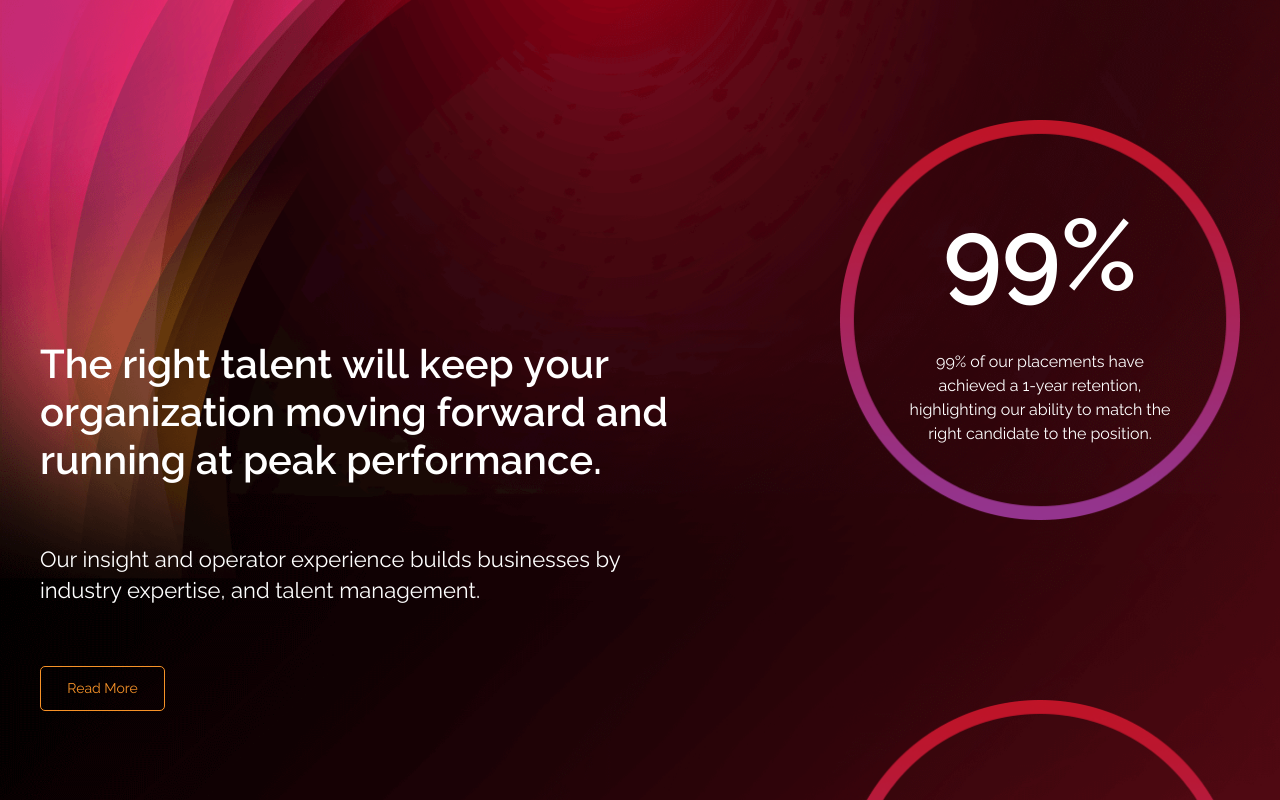
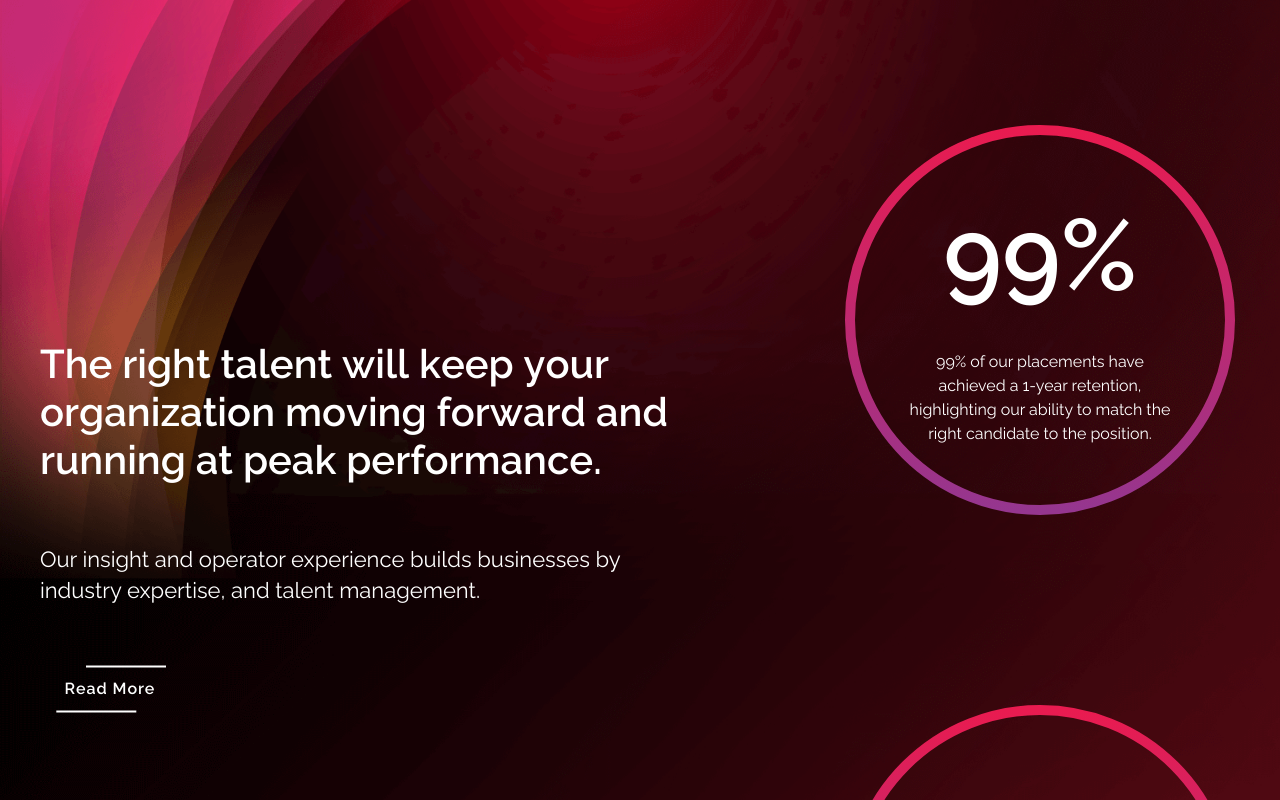
Before and after one commit to demo11webiste/roo-company, a Next.js app: page /roo-search in a window 1280 px wide. Shown: the part 880-1680 px from the top of the page. Built offline with nearby package versions, Linux system fonts and the light colour scheme.

Commit message:
little fixed

```diff
--- a/components/RollOverButton/rollover.module.scss
+++ b/components/RollOverButton/rollover.module.scss
@@ -1,6 +1,7 @@
 .main {
   height: 45px;
   min-width: 140px;
+  width: fit-content;
   padding-inline: 20px;
   letter-spacing: 1px;
   font-size: 16px;
@@ -35,7 +36,7 @@
   top: 50%;
   height: 100%;
   width: 100%;
-  z-index: -1;
+  // z-index: -1;
   overflow: visible;
   :nth-child(1) {
     stroke-dasharray: 80, 340;
--- a/components/RooSearch/RooSearch.tsx
+++ b/components/RooSearch/RooSearch.tsx
@@ -9,6 +9,8 @@ import useGsapContext from "@/hooks/useGsapContext";
 import useLayout from "@/hooks/useLayout";
 import { animation } from "./animation";
 import SplitType from "split-type";
+import SvgGradient from "../SvgGradient/SvgGradient";
+import RollOverButton from "../RollOverButton/RollOverButton";
 
 const RooSearch = () => {
   //references
@@ -53,7 +55,9 @@ const RooSearch = () => {
                   Our insight and operator experience builds businesses by
                   industry expertise, and talent management.
                 </p>
-                <button className="content-head-button">Read More</button>
+                <div className="content-head-button">
+                  <RollOverButton>Read More</RollOverButton>
+                </div>
               </div>
               {contentData.map(({ desc, title }, i) => {
                 return (
@@ -68,7 +72,10 @@ const RooSearch = () => {
               {circleData.map(({ desc, title }, i) => {
                 return (
                   <div key={i} className={`${s.circle} circle-${i}`}>
-                    <div className={`border-${i}`} />
+                    <svg>
+                      <SvgGradient />
+                      <circle className={`border-${i}`} />
+                    </svg>
                     <h1 className={`circle-content-${i}`}>{title}</h1>
                     <p className={`circle-content-${i}`}>{desc}</p>
                   </div>
@@ -136,6 +143,7 @@ const RooSearch = () => {
           </div>
         </div>
       </section>
+
       <Footer />
     </>
   );
--- a/components/RooSearch/animation.ts
+++ b/components/RooSearch/animation.ts
@@ -42,8 +42,9 @@ export const animation = (heading: Heading) => {
           duration: 2,
         },
       })
-      .from(".border-0", {
-        clipPath: "circle(0% at 0 0)",
+      .to(`.border-0`, {
+        strokeDashoffset: 0,
+        duration: 1,
       })
       .from(
         heading.contentHeading.lines,
@@ -75,8 +76,9 @@ export const animation = (heading: Heading) => {
             duration: 2,
           },
         })
-        .from(`.border-${i + 1}`, {
-          clipPath: "circle(0% at 0 0)",
+        .to(`.border-${i + 1}`, {
+          strokeDashoffset: 0,
+          duration: 1,
         })
         .from(`.circle-content-${i + 1}`, { opacity: 0 }, "<0.3")
         .from(`.content-box-heading-${i}`, { opacity: 0 }, "<0.4")
@@ -158,8 +160,9 @@ export const animation = (heading: Heading) => {
             duration: 2,
           },
         })
-        .from(`.border-${i}`, {
-          clipPath: "circle(0% at 0 0)",
+        .to(`.border-${i + 1}`, {
+          strokeDashoffset: 0,
+          duration: 1,
         })
         .from(`.circle-content-${i}`, { opacity: 0 }, "<0.3");
     }
--- a/components/RooSearch/search.module.scss
+++ b/components/RooSearch/search.module.scss
@@ -96,16 +96,16 @@
     }
   }
 
-  button {
-    border: 1px solid var(--secondary);
-    background: transparent;
-    color: var(--secondary);
-    width: 125px;
-    border-radius: 5px;
-    height: 45px;
-    font-size: toRem(14);
-    line-height: calc(toRem(14) * 1.5);
-  }
+  // button {
+  //   border: 1px solid var(--secondary);
+  //   background: transparent;
+  //   color: var(--secondary);
+  //   width: 125px;
+  //   border-radius: 5px;
+  //   height: 45px;
+  //   font-size: toRem(14);
+  //   line-height: calc(toRem(14) * 1.5);
+  // }
 }
 
 .contentGrid {
@@ -160,20 +160,43 @@
   align-items: center;
   justify-content: center;
 
+  svg {
+    position: absolute;
+    height: 100%;
+    width: 100%;
+    inset: 0;
+    circle {
+      r: 117;
+      stroke: url("#linear");
+      fill: transparent;
+      cx: 125;
+      cy: 125;
+      stroke-dasharray: 1200, 1200;
+      stroke-dashoffset: 1200;
+      stroke-width: 8px;
+      @include lg {
+        stroke-width: 10px;
+        r: 190;
+        cx: 200;
+        cy: 200;
+      }
+    }
+  }
+
   @include lg {
     height: 400px;
     width: 400px;
   }
 
-  div {
-    clip-path: circle(200% at 0 0);
-    height: 100%;
-    width: 100%;
-    position: absolute;
-    background-image: url("/border.png");
-    background-size: contain;
-    background-position: center;
-  }
+  // div {
+  //   clip-path: circle(200% at 0 0);
+  //   height: 100%;
+  //   width: 100%;
+  //   position: absolute;
+  //   background-image: url("/border.png");
+  //   background-size: contain;
+  //   background-position: center;
+  // }
   h1 {
     font-weight: 600;
     font-size: toRem(62);
@@ -343,19 +366,19 @@
         line-height: calc(toRem(16) * 1.4);
       }
     }
-    button {
-      cursor: pointer;
-      height: 45px;
-      width: 125px;
-      background-color: transparent;
-      border: 1px solid var(--secondary);
-      border-radius: 5px;
-      font-size: toRem(14);
-      line-height: calc(toRem(14) * 1.5);
-      color: var(--secondary);
-      font-weight: 500;
-      align-self: flex-start;
-    }
+    // button {
+    //   cursor: pointer;
+    //   height: 45px;
+    //   width: 125px;
+    //   background-color: transparent;
+    //   border: 1px solid var(--secondary);
+    //   border-radius: 5px;
+    //   font-size: toRem(14);
+    //   line-height: calc(toRem(14) * 1.5);
+    //   color: var(--secondary);
+    //   font-weight: 500;
+    //   align-self: flex-start;
+    // }
   }
   @include lg {
     min-width: 325px;
```
